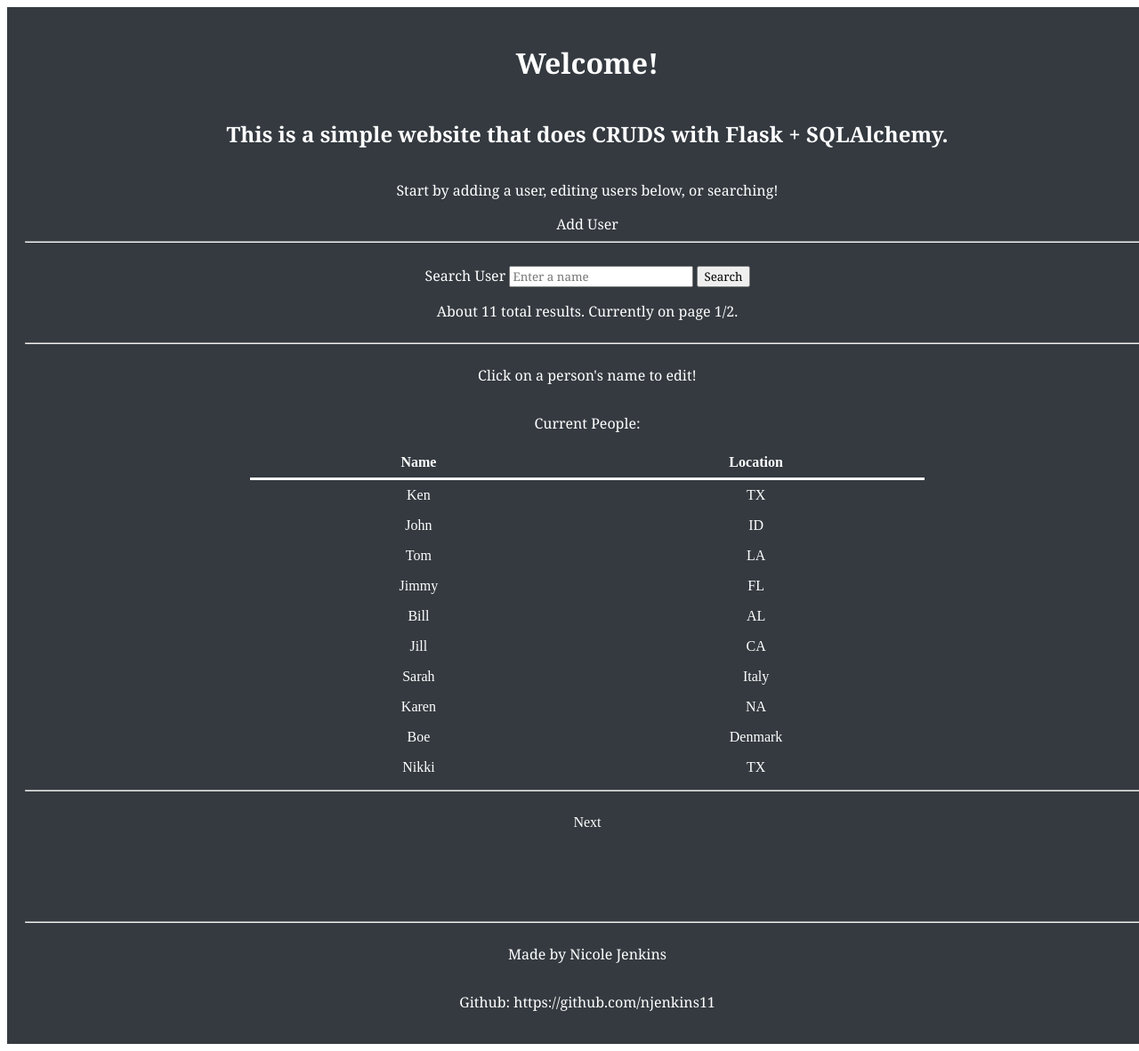
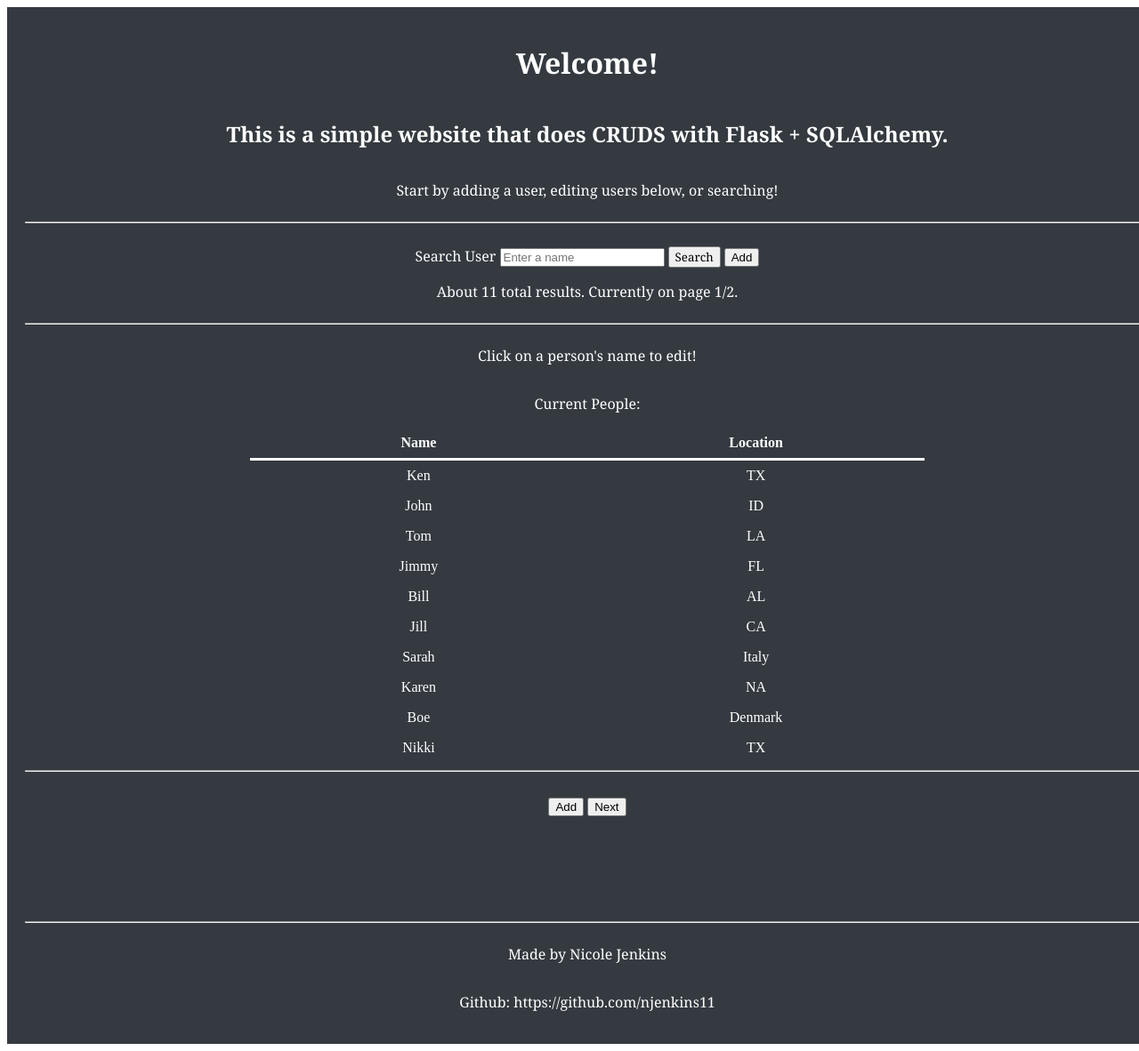
Before and after one commit to njenkins11/Flask-SQLAlchemy-Playground, a Flask app: page /1 in a window 1280 px wide. Shown: the whole page at 89% size. Run offline with Flask 2, Linux system fonts and the light colour scheme; data comes from the database, SQL or seed files in the repository.

Commit message:
Tweaked the spacing and buttons on index page.

```diff
--- a/templates/index.html
+++ b/templates/index.html
@@ -11,14 +11,14 @@
         <h1> Welcome! </h1>
         <h2> This is a simple website that does CRUDS with Flask + SQLAlchemy. </h2>
         <p> Start by adding a user, editing users below, or searching! </p>
-        <a href="{{url_for('create_user')}}" style="font-family: Georgia, serif;"> Add User</a>
         <hr>
         <br>
         <form method='POST'>
             <label for="name" style="color:white; font-family: Georgia, serif;"> Search User </label>
-            <input type="text" name="name" style="font-family: Georgia, serif;" placeholder="Enter a name" value="{{ request.form['name'] }}"> </input>
+            <input type="text" placeholder="Enter a name" value="{{ request.form['name'] }}"> </input>
 
             <button type="submit" style= "font-family: Georgia, serif;"> Search </button>
+            <button type="button" onClick="window.location.href='{{url_for('create_user')}}'" style="text-align:center;"> Add </button>
         </form>
         {%if users.total != 0%}
             <p> About {{users.total}} total results. Currently on page {{users.page}}/{{users.pages}}. </p>
@@ -30,7 +30,7 @@
         {%if users.total == 0 %}
             <p> No users were found. </p>
         {%else%}
-            <table style="width:60%; border-collapse:collapse">
+            <table style="width:60%; border-collapse:collapse;">
                 <tr style = "border-bottom: 3px solid white">
                     <th style="padding:8px; width:30%; color:white;">Name</th>
                     <th style="padding:8px; width:30%; color:white;">Location</th>
@@ -49,13 +49,18 @@
              </table>
         <hr>
         <br>
+        <table>
+            <tr>
+            <td><button type="button" onClick="window.location.href='{{url_for('create_user')}}'" style="text-align:center;"> Add </button></td>
         <!-- Checks to see if there is either a next button or a previous button needed-->
         {%if users.has_prev%}
-            <a href = "{{url_for('index', page=users.prev_num) }}"> Previous</a>
+            <td><button type="button" onClick="window.location.href='{{url_for('index', page=users.prev_num) }}'" style="text-align:center;"> Previous </button></td>
         {%endif%}
         {%if users.has_next%}
-            <a href = "{{url_for('index', page=users.next_num) }}"> Next </a>
+            <td><button type="button" onClick="window.location.href='{{url_for('index', page=users.next_num) }}'" style="text-align:center;"> Next </button></td>
         {%endif%}
+            </tr>
+        </table>
     </body>
 </div>
 </html>
```
